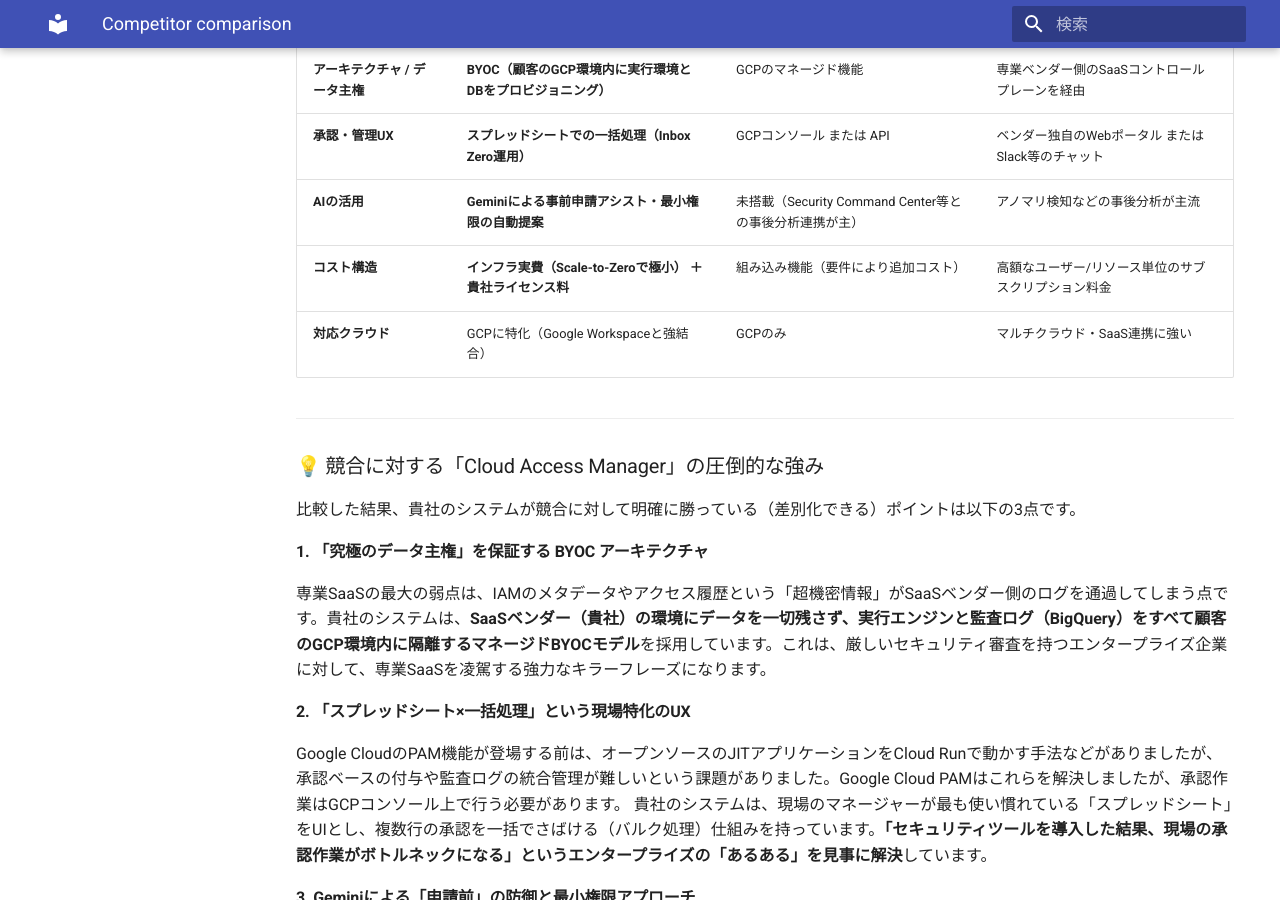
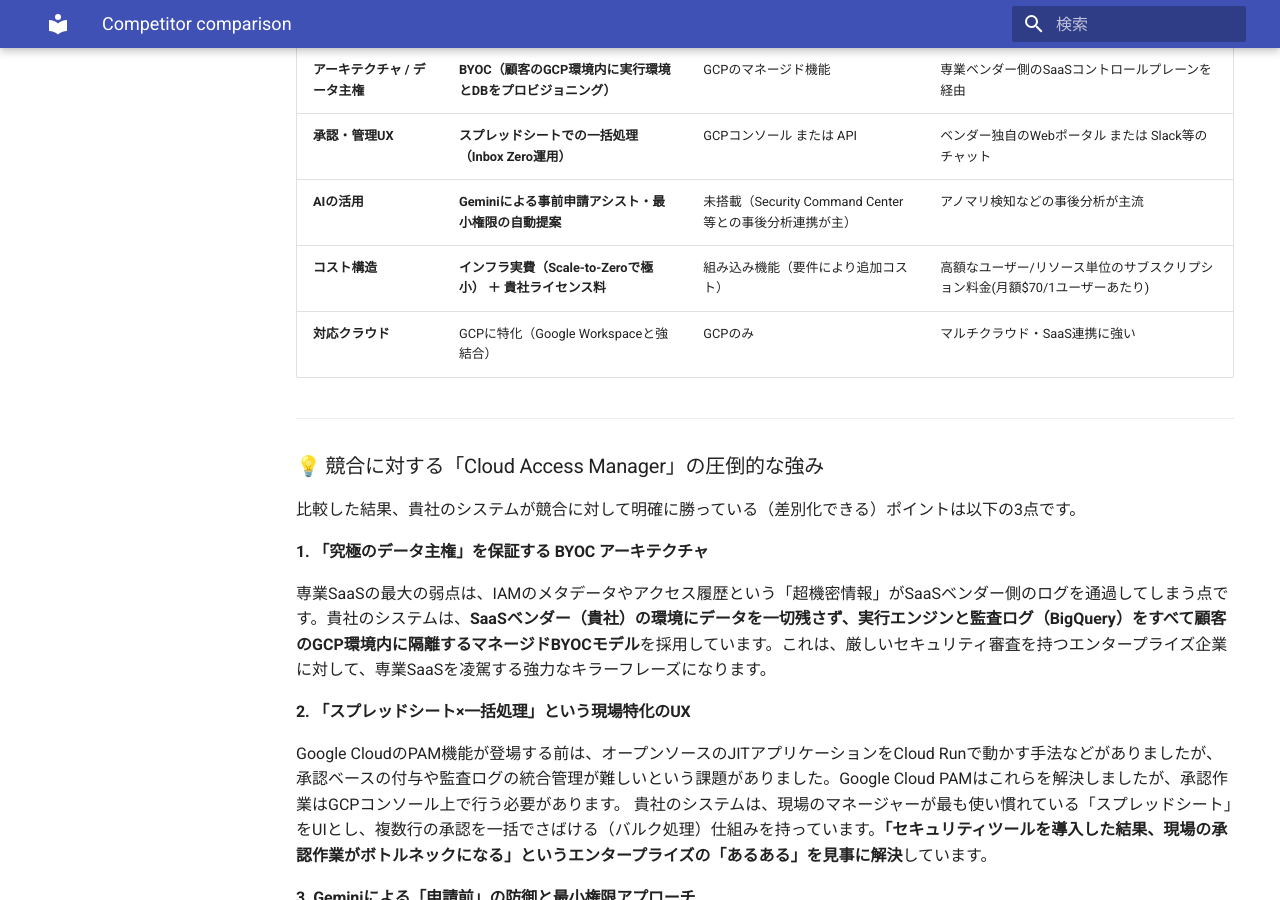
Before and after one commit to ea-Mitsuoka/cloud-access-manager, an MkDocs documentation site: the page built from docs/sales/competitor-comparison.md, in a window 1280 px wide and 900 px high, scrolled down 755 px. Built offline with MkDocs 1.6.1 and Material for MkDocs 9.7.7, drawn with Linux system fonts in a browser that asks for light colours.

Commit message:
docs: minor documentation fixes

```diff
--- a/docs/sales/competitor-comparison.md
+++ b/docs/sales/competitor-comparison.md
@@ -18,7 +18,7 @@
 | **アーキテクチャ / データ主権** | **BYOC（顧客のGCP環境内に実行環境とDBをプロビジョニング）** | GCPのマネージド機能 | 専業ベンダー側のSaaSコントロールプレーンを経由 |
 | **承認・管理UX** | **スプレッドシートでの一括処理（Inbox Zero運用）** | GCPコンソール または API | ベンダー独自のWebポータル または Slack等のチャット |
 | **AIの活用** | **Geminiによる事前申請アシスト・最小権限の自動提案** | 未搭載（Security Command Center等との事後分析連携が主） | アノマリ検知などの事後分析が主流 |
-| **コスト構造** | **インフラ実費（Scale-to-Zeroで極小） ＋ 貴社ライセンス料** | 組み込み機能（要件により追加コスト） | 高額なユーザー/リソース単位のサブスクリプション料金 |
+| **コスト構造** | **インフラ実費（Scale-to-Zeroで極小） ＋ 貴社ライセンス料** | 組み込み機能（要件により追加コスト） | 高額なユーザー/リソース単位のサブスクリプション料金(月額$70/1ユーザーあたり) |
 | **対応クラウド** | GCPに特化（Google Workspaceと強結合） | GCPのみ | マルチクラウド・SaaS連携に強い |
 
 ______________________________________________________________________
```
